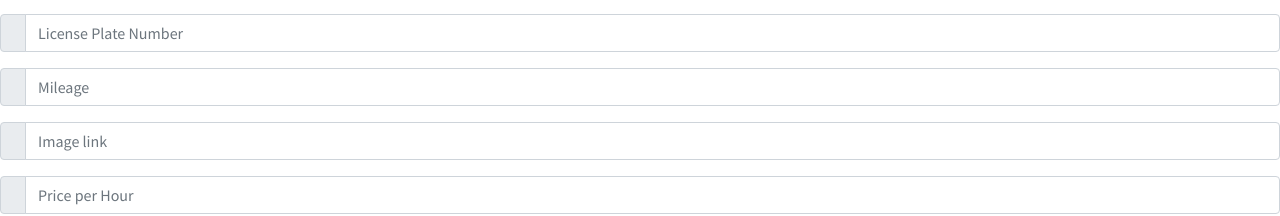
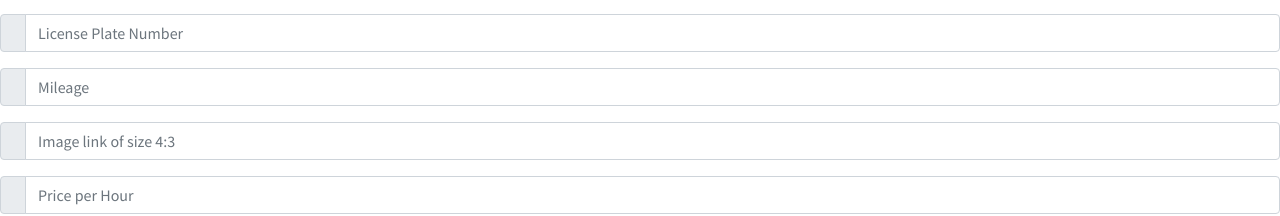
Before and after one commit to deepak04112002/SIRE, a React (Create React App) app in the folder client/: page /registercar in a window 1280 px wide. Shown: the part 1126-1342 px from the top of the page. Built offline with nearby package versions, Linux system fonts and the light colour scheme.

Commit message:
image size 4:3

```diff
--- a/client/src/pages/CarRegistration.jsx
+++ b/client/src/pages/CarRegistration.jsx
@@ -332,7 +332,7 @@ const CarRegistration = () => {
                   type="text"
                   name="imageUrl"
                   className="form-control"
-                  placeholder="Image link"
+                  placeholder="Image link of size 4:3"
                   value={carInfo.imageUrl}
                   onChange={handleChange}
                 />
```
